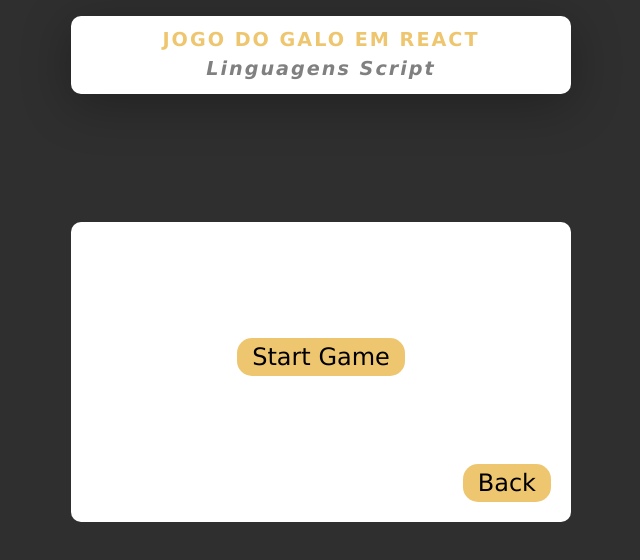
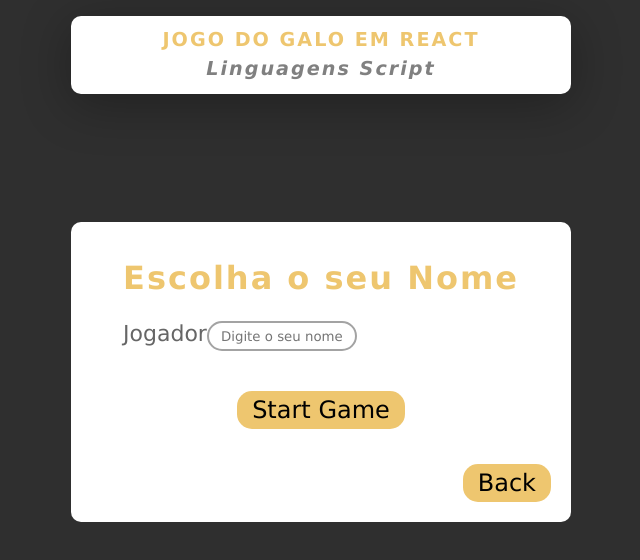
Before and after one commit to mAd-5864/TP-LS, a React (Create React App) app in the folder jogo-galo-react/: page / in a window 1280 px wide. Both pictures are taken after a click on the button "1 Jogador". Shown: the top 560 px of the page, without its empty margins (319-959 px from the left). Built offline with nearby package versions, Linux system fonts and the light colour scheme; a web font is replaced by a local one.

Commit message:
jdaksjdhkashd
dsadasd

```diff
--- a/jogo-galo-react/src/Components/Alertas/Menu.jsx
+++ b/jogo-galo-react/src/Components/Alertas/Menu.jsx
@@ -36,6 +36,10 @@ export const Menu = (props) => {
             event.preventDefault();
             verify(playerOneName, playerTwoName);
         };
+        const handleSubmitSolo = (event) => {
+            event.preventDefault();
+            props.setStartGame(true);
+        };
 
         function verify(playerOneName, playerTwoName) {
             if (playerOneName === playerTwoName || playerOneName === "" || playerTwoName === "") {
@@ -52,7 +56,20 @@ export const Menu = (props) => {
 
         if (gameMode === 1) {
             return (
-                <form className={startGame ? "hidden" : "playersMenu"} onSubmit={handleSubmit}>
+                <form className={startGame ? "hidden" : "playersMenu"} onSubmit={handleSubmitSolo}>
+                    <h1 className="names">Escolha o seu Nome</h1>
+                    <div className="players">
+                    <label>
+                            Jogador
+                            <input
+                                className="label"
+                                placeholder="Digite o seu nome"
+                                type="text"
+                                value={playerOneName}
+                                onChange={handlePlayerOneChange}
+                            />
+                        </label>
+                    </div>
                     <button className="startgame" type="submit">
                         Start Game
                     </button>
```
Also changed, not shown: jogo-galo-react/src/Components/Bot/Bot.jsx (added, +18 -0 lines).
